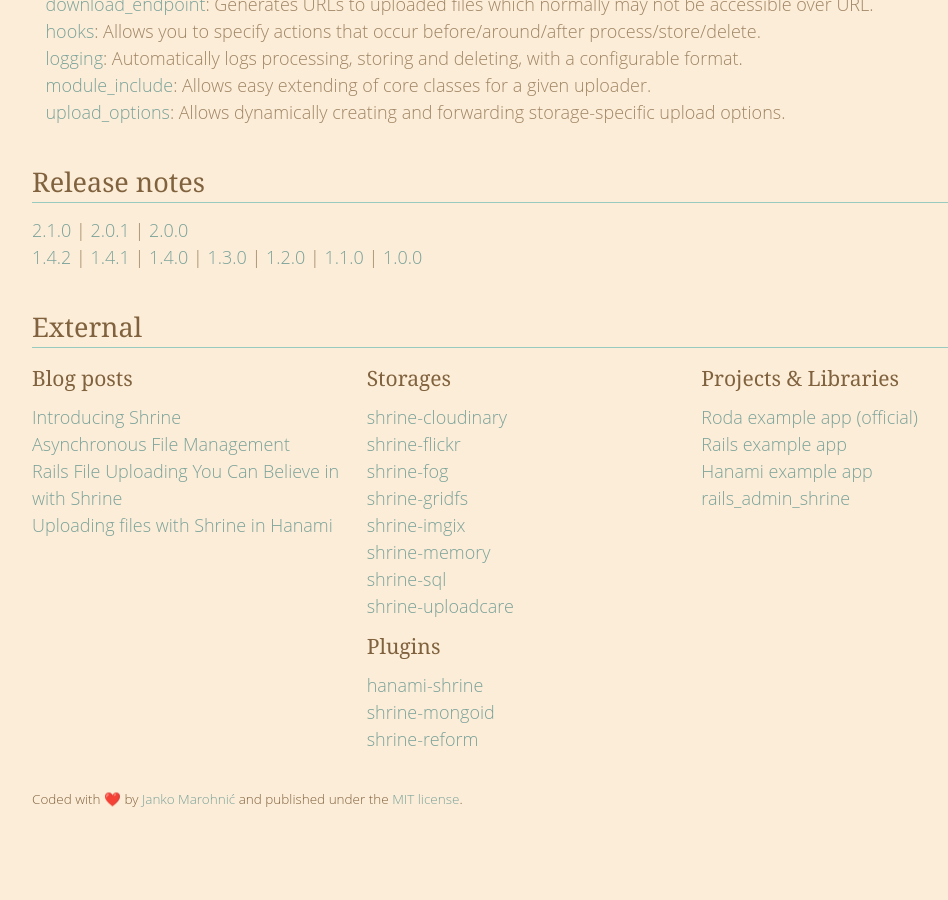
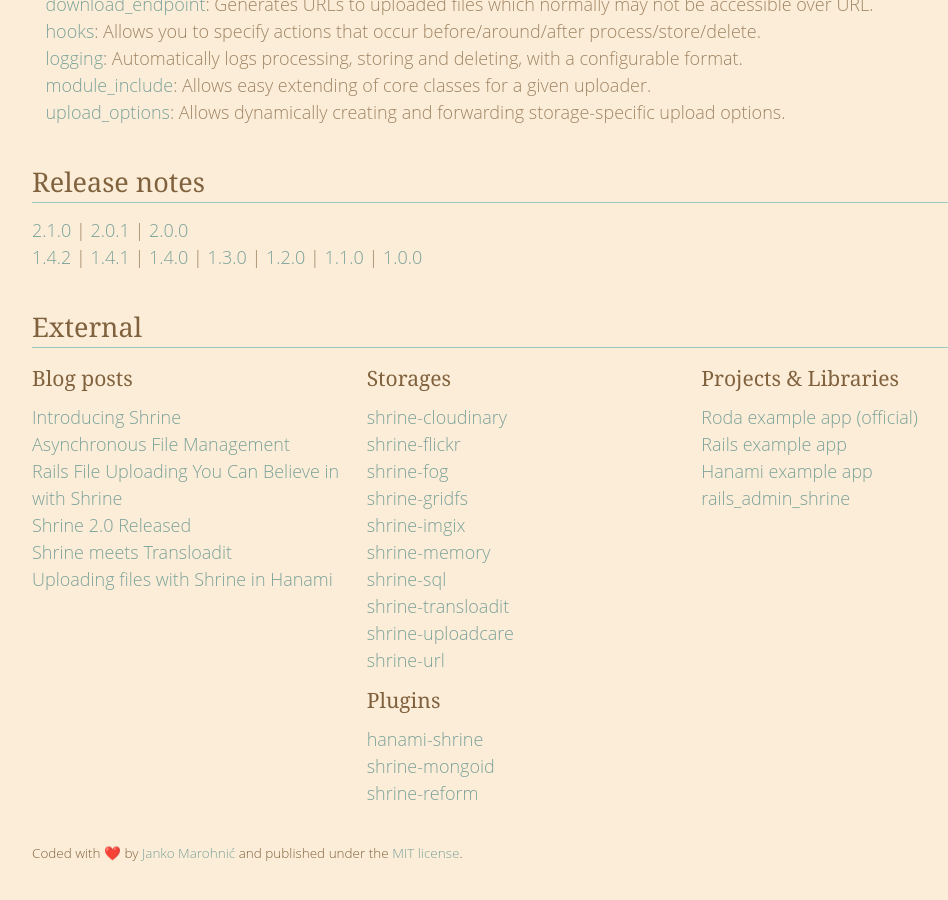
Before and after one commit to avinashcodeer/Romenics, a Jekyll site: the page built from www/index.html, in a window 1280 px wide and 900 px high, scrolled down 1595 px. Shown: the whole window, without its empty margins (106-1054 px from the left). Built offline with Jekyll 4.4.1, drawn with Linux system fonts in a browser that asks for light colours; emoji names are drawn with the system emoji font; before the commit the page ends 2441 px from its top, so only the background shows below that.

Commit message:
Link some more storages and posts on the website

```diff
--- a/www/_data/external.yml
+++ b/www/_data/external.yml
@@ -11,6 +11,12 @@
       -
         name: Rails File Uploading You Can Believe in with Shrine
         url: http://www.sitepoint.com/rails-file-uploading-you-can-believe-in-with-shrine/
+      -
+        name: Shrine 2.0 Released
+        url: https://twin.github.io/shrine-2-0-released/
+      -
+        name: Shrine meets Transloadit
+        url: https://twin.github.io/shrine-meets-transloadit/
       -
         name: Uploading files with Shrine in Hanami
         url: http://katafrakt.me/2016/02/04/shrine-hanami-uploads/
@@ -40,8 +46,14 @@
         name: shrine-sql
         url: https://github.com/janko-m/shrine-sql
       -
+        name: shrine-transloadit
+        url: https://github.com/janko-m/shrine-transloadit
+      -
         name: shrine-uploadcare
         url: https://github.com/janko-m/shrine-uploadcare
+      -
+        name: shrine-url
+        url: https://github.com/janko-m/shrine-url
   -
     title: Plugins
     items:
```
